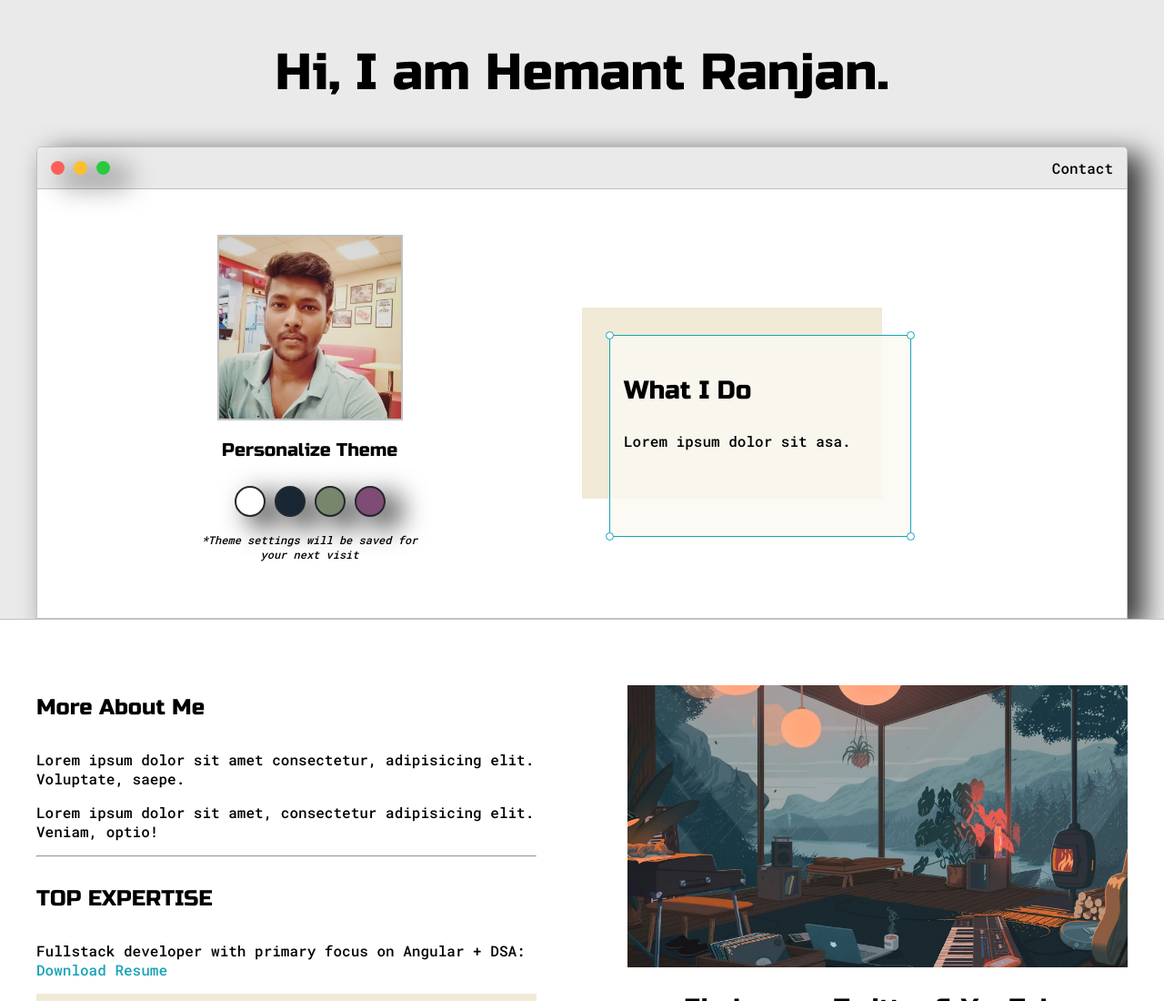
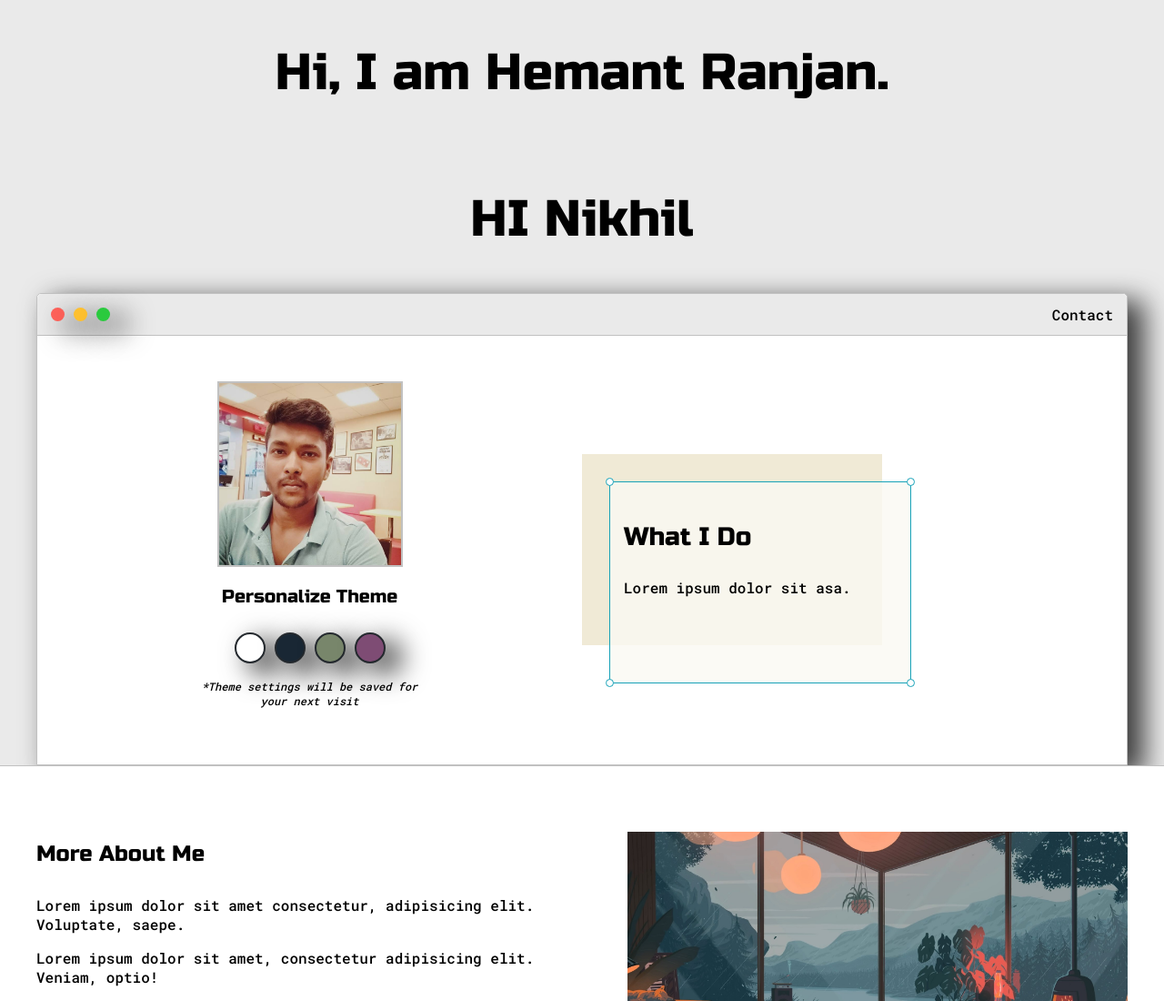
Before and after one commit to hemantrk2122/hemant-demo, a plain HTML site: page index.html in a window 1280 px wide. Shown: the top 1100 px of the page at 91% size. Drawn offline with Linux system fonts and the light colour scheme.

Commit message:
for nikhil

```diff
--- a/index.html
+++ b/index.html
@@ -22,6 +22,7 @@
                 <h1>
                     Hi, I am Hemant Ranjan.
                 </h1>
+                <h1>HI Nikhil</h1>
             </div>
             <div class="intro-wrapper">
                 <div class="nav-wrapper">
```
